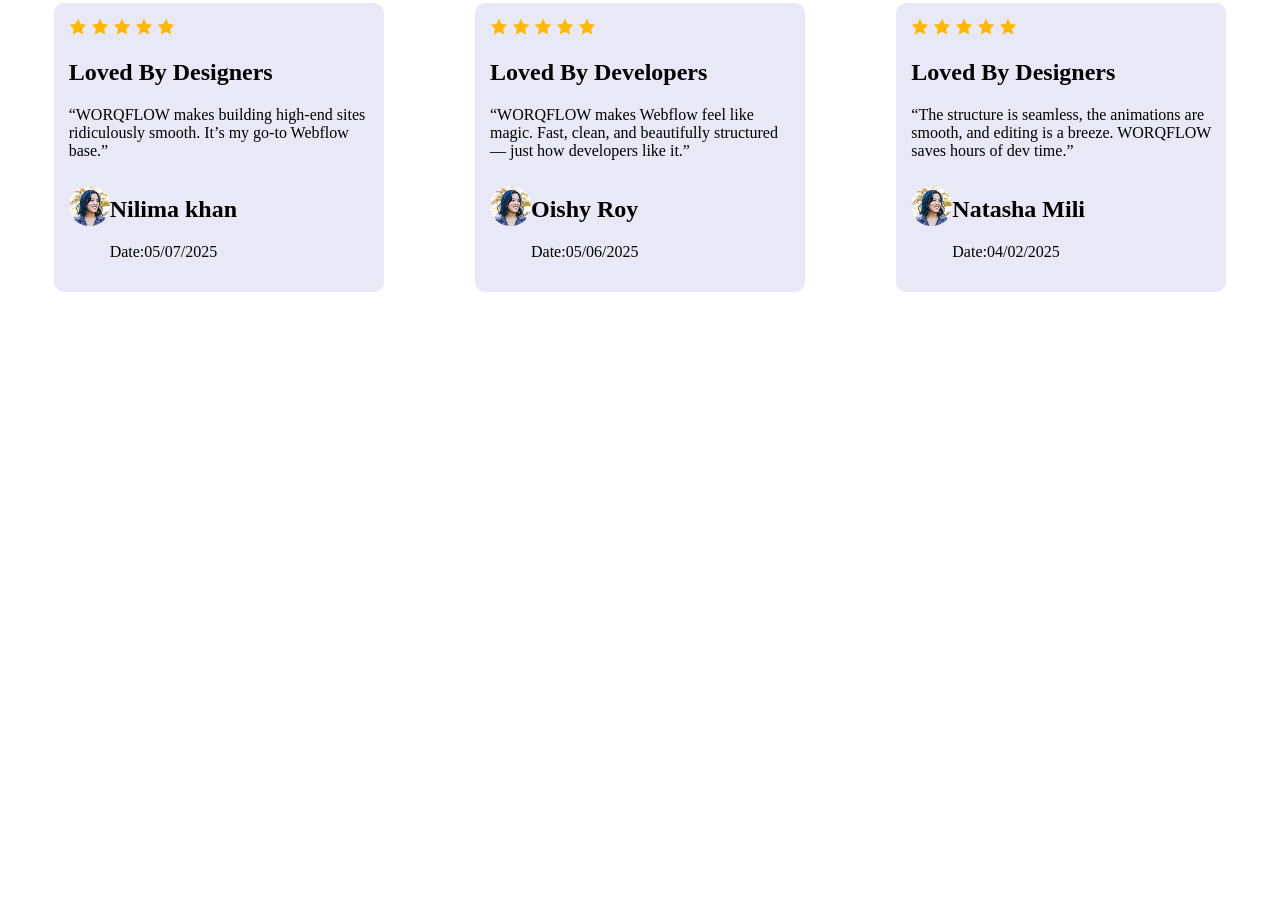
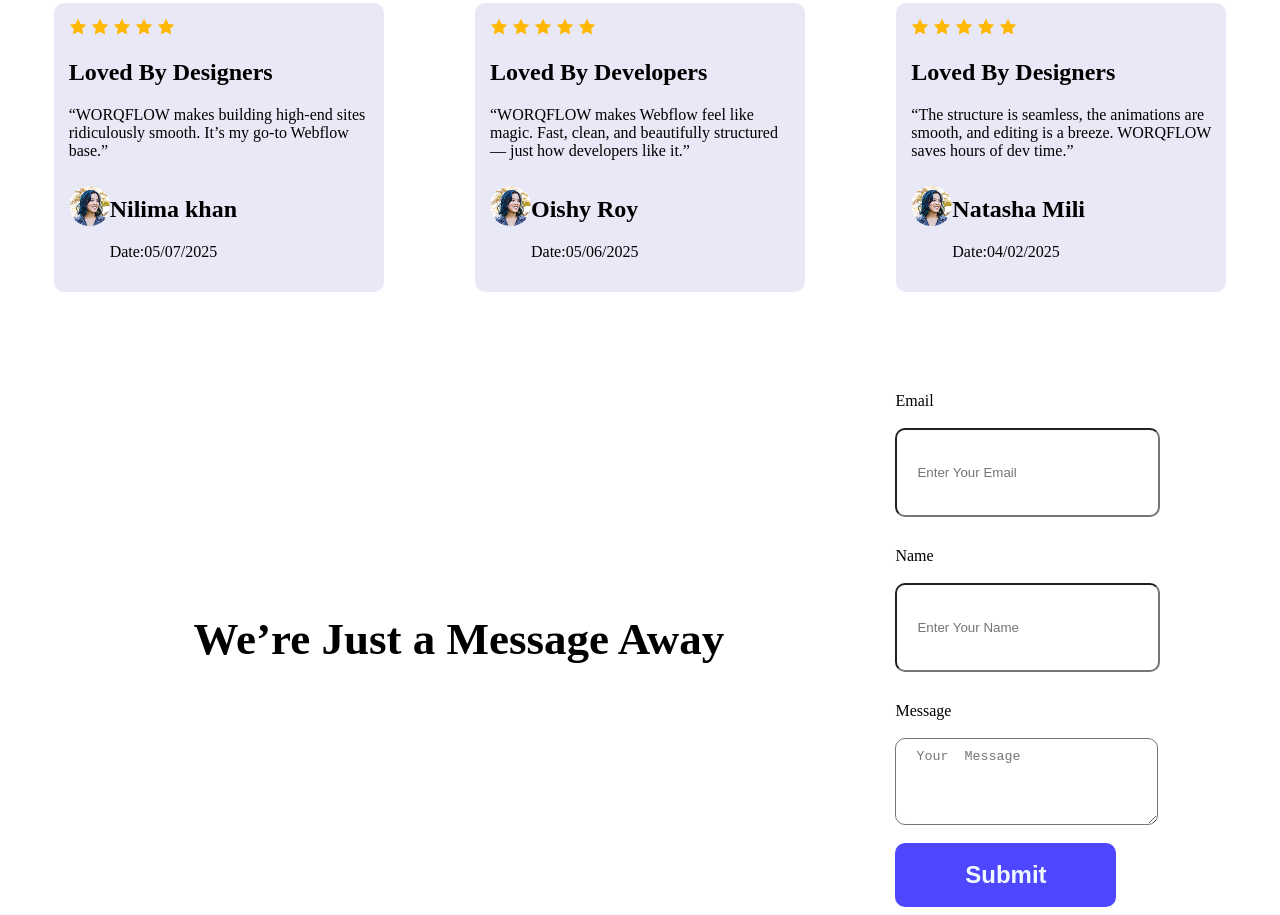
Before and after one commit to Towfiq999/assignment-1, a plain HTML site: page index.html in a window 1280 px wide. Shown: the part 1401-2316 px from the top of the page. Before the commit the page ends 1701 px from the top, so only its background shows below. Drawn offline with Linux system fonts and the light colour scheme.

Commit message:
added body part 4

```diff
--- a/index.html
+++ b/index.html
@@ -169,6 +169,31 @@
 
 
 
+<div class="form-section">
+
+   <div>
+<h2 class="input-section-title">
+    We’re Just a Message Away
+</h2>
+</div>
+
+<div>
+<form action="">
+    <label for="Email">Email</label>
+    <br><br>
+   <input type="text" name="" id="" placeholder="Enter Your Email">
+   <label for="Name">Name</label>
+    <br><br>
+    <input type="text" name="" id="" placeholder="Enter Your Name">
+    <label for="Message">Message</label>
+    <br><br>
+  <textarea name="" id="" placeholder="Your  Message" class="x"></textarea> <br>
+  <button class="backup-btn xtra">Submit</button>
+</form>
+
+</div>
+
+   </div>
 
 
 
--- a/styles/style.css
+++ b/styles/style.css
@@ -128,7 +128,7 @@ border: none;
 
 }
 .numbers{
-color: #241de5;
+color: #1b14e6;
 
 }
 .number-info{
@@ -164,3 +164,45 @@ padding: 15px;
     margin-top: 70px;
     margin-bottom: 40px;
 }
+
+
+/* footer{
+    margin-top: 50px;
+
+} */
+
+.form-section{
+    display: flex;
+    justify-content: space-around;
+    margin-top: 100px;
+    margin-right: 70px;
+}
+.input-section-title{
+    font-size:45px;
+    margin-top: 35%;
+    margin-left: 100px;
+}
+
+ input[type="text"]{
+
+    height: 65px;
+    border-radius: 10px;
+    background-color: white;
+    display: block;
+    width: 100%;
+    padding:10px 20px ;
+
+    margin-bottom: 30px;
+}
+.x{
+     height: 65px;
+    border-radius: 10px;
+    background-color:white;
+    display: block;
+    width: 100%;
+    padding:10px 20px ;
+
+}
+.xtra{
+    width: 100%;
+}
```
